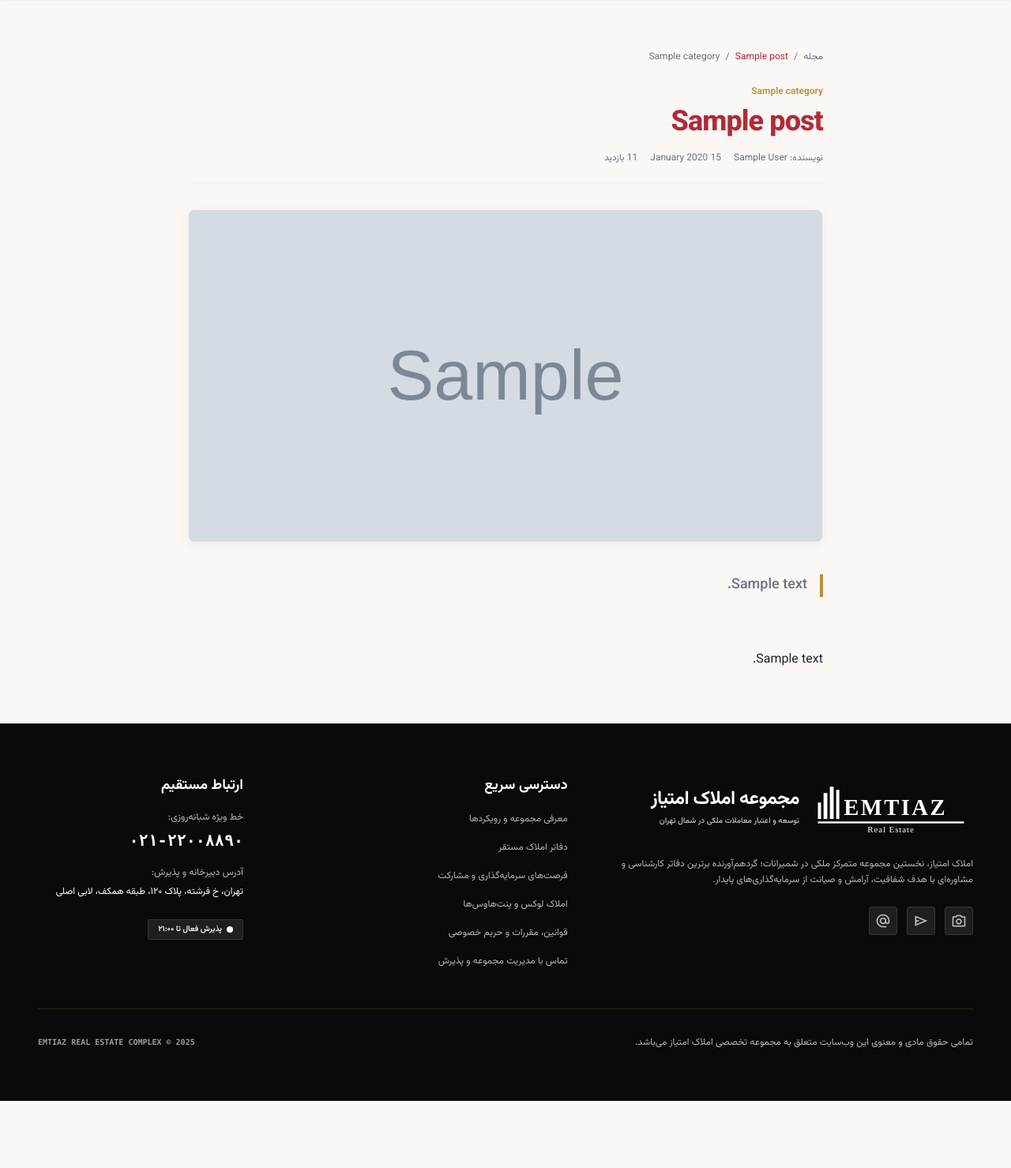
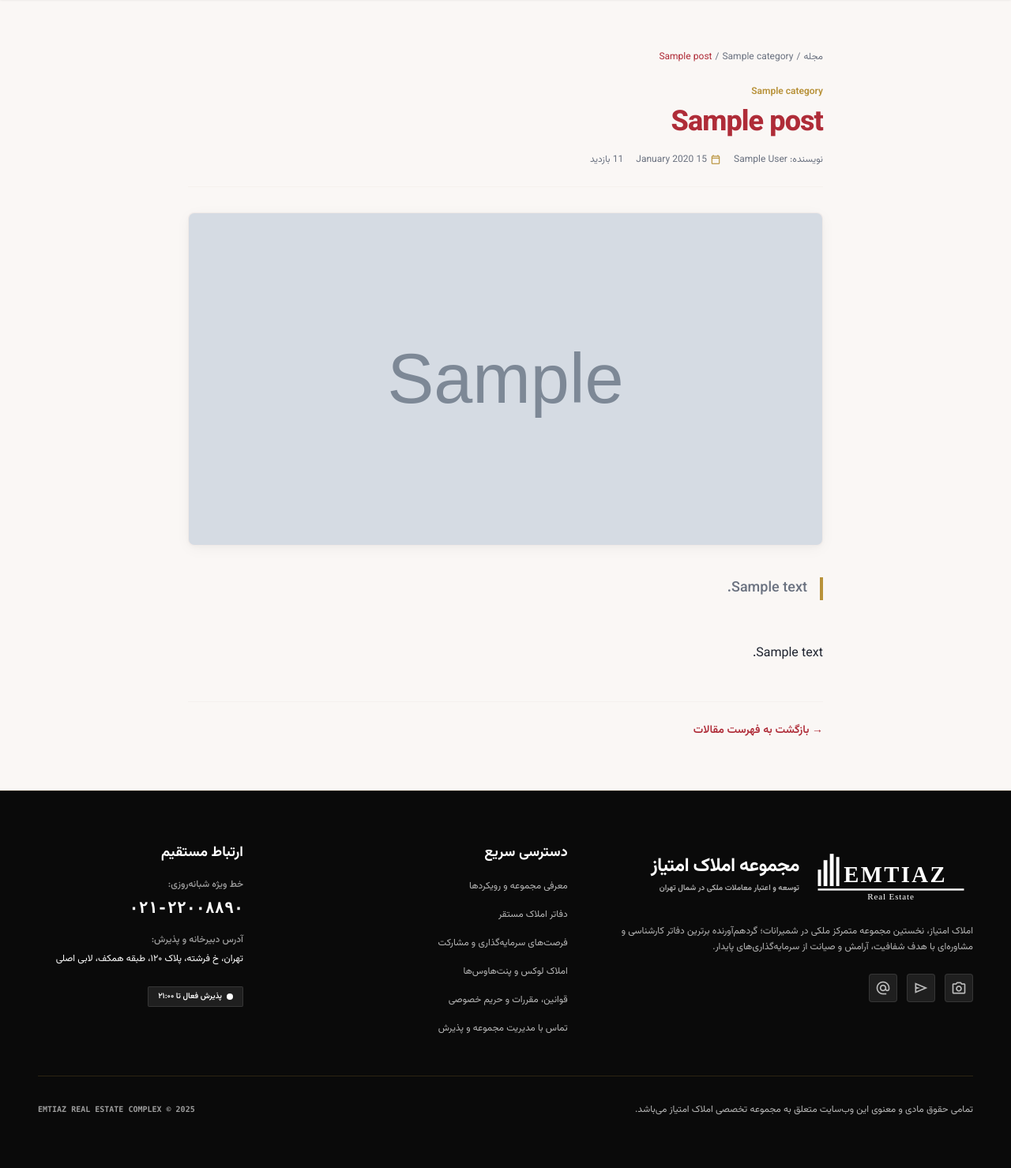
Before and after one commit to rozhangholinezhad/emtiaz-backend, a Django app: a page that uses blog/templates/blog/post_detail.html in a window 1280 px wide. Shown: the part 81-1560 px from the top of the page at 79% size. Before the commit the page ends 1475 px from the top, so only its background shows below. Run offline with Django 5.2, Linux system fonts and the light colour scheme; tables that the repository leaves empty hold one stand-in row (values such as "Sample post"); grey boxes marked "Sample" are stand-in pictures; some libraries are stand-ins or nearby versions.

Commit message:
fix(blog): richer list/detail templates with image placeholders and onerror

```diff
--- a/blog/templates/blog/post_detail.html
+++ b/blog/templates/blog/post_detail.html
@@ -9,14 +9,14 @@
 
 {% block content %}
 <article class="py-12 md:py-16 max-w-[900px] mx-auto px-6 md:px-12">
-  <nav class="text-xs text-on-surface-variant mb-6">
+  <nav class="text-xs text-on-surface-variant mb-6 flex flex-wrap items-center gap-1">
     <a href="{% url 'blog:post_list' %}" class="hover:text-primary">مجله</a>
-    <span class="mx-1">/</span>
+    <span>/</span>
     {% if post.category %}
     <a href="{% url 'blog:post_list' %}?category={{ post.category.slug }}" class="hover:text-primary">{{ post.category.name }}</a>
-    <span class="mx-1">/</span>
+    <span>/</span>
     {% endif %}
-    <span class="text-primary">{{ post.title|truncatechars:40 }}</span>
+    <span class="text-primary">{{ post.title|truncatechars:48 }}</span>
   </nav>
 
   {% if post.category %}
@@ -30,7 +30,10 @@
     <span>نویسنده: {{ post.author.get_full_name|default:post.author.phone }}</span>
     {% endif %}
     {% if post.published_at %}
-    <span>{{ post.published_at|date:"j F Y" }}</span>
+    <span class="flex items-center gap-1">
+      <span class="material-symbols-outlined text-sm text-secondary">calendar_today</span>
+      {{ post.published_at|date:"j F Y" }}
+    </span>
     {% endif %}
     <span>{{ post.views_count }} بازدید</span>
     {% if user.is_authenticated and user.is_staff or user.is_authenticated and user.can_publish_article %}
@@ -39,8 +42,11 @@
   </div>
 
   {% if post.cover %}
-  <div class="rounded-xl overflow-hidden mb-10 border border-outline/30 editorial-shadow">
-    <img src="{{ post.cover }}" alt="{{ post.title }}" class="w-full max-h-[420px] object-cover" />
+  <div class="rounded-xl overflow-hidden mb-10 border border-outline/30 editorial-shadow bg-surface-container">
+    <img src="{{ post.cover }}" alt="{{ post.title }}"
+         class="w-full max-h-[420px] object-cover"
+         loading="eager"
+         onerror="this.parentElement.style.display='none'" />
   </div>
   {% endif %}
 
@@ -48,8 +54,12 @@
   <p class="text-lg text-on-surface-variant leading-relaxed mb-8 font-medium border-r-4 border-secondary pr-4">{{ post.excerpt }}</p>
   {% endif %}
 
-  <div class="prose prose-lg max-w-none text-on-surface leading-8 whitespace-pre-line">
+  <div class="max-w-none text-on-surface leading-8 whitespace-pre-line text-[15px] md:text-base">
     {{ post.content }}
+  </div>
+
+  <div class="mt-12 pt-6 border-t border-outline/30">
+    <a href="{% url 'blog:post_list' %}" class="text-sm font-semibold text-primary hover:text-secondary">→ بازگشت به فهرست مقالات</a>
   </div>
 </article>
 
@@ -58,12 +68,14 @@
   <h2 class="text-xl font-bold text-primary mb-6">مقالات مرتبط</h2>
   <div class="grid grid-cols-1 md:grid-cols-3 gap-6">
     {% for item in related_posts %}
-    <a href="{{ item.get_absolute_url }}" class="block rounded-xl border border-outline/40 overflow-hidden hover:shadow-md transition-all bg-surface">
-      {% if item.cover %}
-      <div class="aspect-[16/10] overflow-hidden">
-        <img src="{{ item.cover }}" alt="{{ item.title }}" class="w-full h-full object-cover" />
+    <a href="{{ item.get_absolute_url }}" class="block rounded-xl border border-outline/40 overflow-hidden hover:shadow-md transition-all bg-surface group">
+      <div class="aspect-[16/10] overflow-hidden bg-surface-container">
+        {% if item.cover %}
+        <img src="{{ item.cover }}" alt="{{ item.title }}" class="w-full h-full object-cover group-hover:scale-105 transition-transform duration-500" loading="lazy" onerror="this.style.display='none'" />
+        {% else %}
+        <div class="w-full h-full flex items-center justify-center text-outline"><span class="material-symbols-outlined text-3xl">image</span></div>
+        {% endif %}
       </div>
-      {% endif %}
       <div class="p-4 text-right">
         <h3 class="font-bold text-primary text-sm line-clamp-2">{{ item.title }}</h3>
       </div>
```
